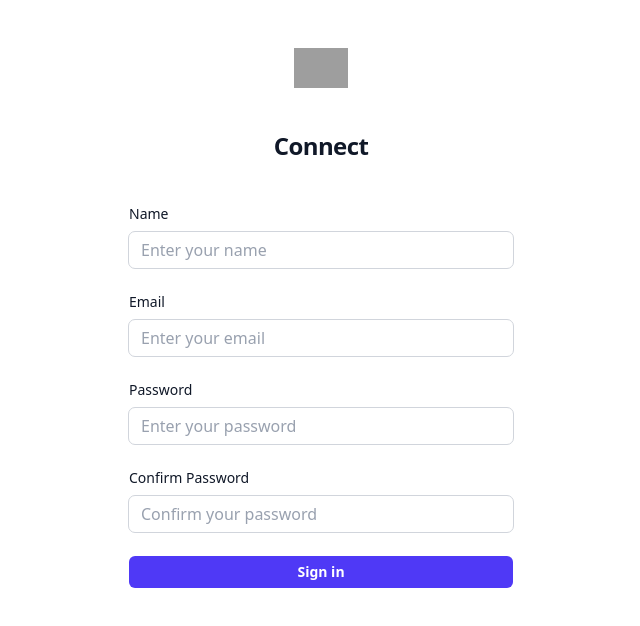
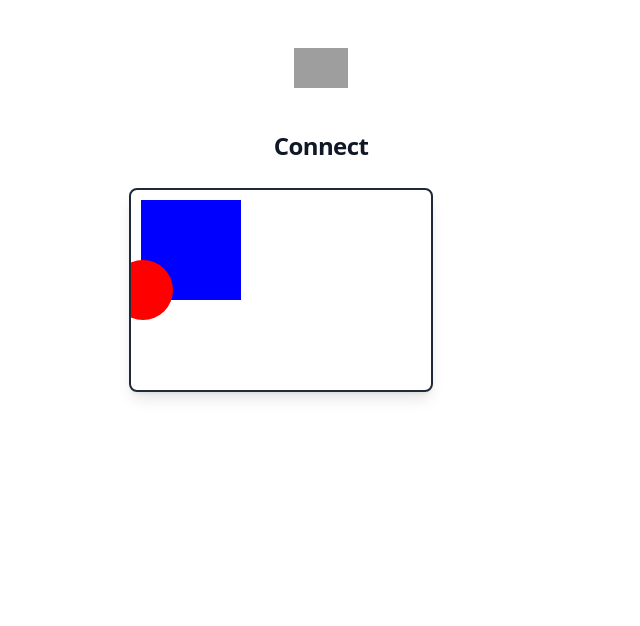
Before and after one commit to dbislimi/ft_transcendence, a React (Vite) app in the folder srcs/frontend/app/: page /Connection in a window 1280 px wide. Shown: the top 626 px of the page, without its empty margins (319-959 px from the left). Built offline with nearby package versions, Linux system fonts and the light colour scheme; grey boxes are pictures that could not be loaded.

Commit message:
front comming

```diff
--- a/srcs/frontend/app/src/Components/Form.tsx
+++ b/srcs/frontend/app/src/Components/Form.tsx
@@ -1,64 +1,46 @@
-import React, { useState } from 'react';
-
-interface UserInfos {
-  name: string;
-  email: string;
-  password: string;
-}
+import React, { useRef, useEffect } from "react";
 
 interface Props {
   type: string;
 }
 
 export default function Form({ type }: Props) {
-  const [errors, setErrors] = useState<{ [key: string]: string }>({});
+  const canvasRef = useRef<HTMLCanvasElement>(null);
+  const xPos = useRef(10);
+  const speed = useRef(2);
+  const direction = useRef(1);
 
-  const handleSubmit = async (e: React.FormEvent<HTMLFormElement>) => {
-    e.preventDefault();
+  useEffect(() => {
+    const canvas = canvasRef.current;
+    if (!canvas) return;
 
-    const name = e.currentTarget.Name.value;
-    const email = e.currentTarget.email.value;
-    const password = e.currentTarget.password.value;
-    const confirmPassword = e.currentTarget.confirmPassword.value;
+    const ctx = canvas.getContext("2d");
+    if (!ctx) return;
 
-    let formErrors: { [key: string]: string } = {};
+    const animate = () => {
+      ctx.clearRect(0, 0, canvas.width, canvas.height);
 
-    if (password !== confirmPassword) {
-      formErrors.password = 'Les mots de passe ne correspondent pas';
-      formErrors.confirmPassword = 'Les mots de passe ne correspondent pas';
-    }
+      // Dessiner le carré bleu statique
+      ctx.fillStyle = "blue";
+      ctx.fillRect(10, 10, 100, 100);
 
-    const passwordRegex = /^(?=.*[a-z])(?=.*[A-Z])(?=.*\d)(?=.*[^A-Za-z0-9]).{5,}$/;
+      // Dessiner le cercle rouge animé
+      ctx.fillStyle = "red";
+      ctx.beginPath();
+      ctx.arc(xPos.current, 100, 30, 0, Math.PI * 2);
+      ctx.fill();
 
-    if (!passwordRegex.test(password)) {
-      formErrors.password =
-        'Le mot de passe doit contenir :\n- 1 majuscule\n- 1 minuscule\n- 1 chiffre\n- 1 caractère spécial\n- 5 caractères minimum';
-    }
+      // Mise à jour de la position
+      xPos.current += speed.current * direction.current;
+      if (xPos.current > canvas.width - 30 || xPos.current < 30) {
+        direction.current *= -1; // Inverser la direction
+      }
 
-    if (Object.keys(formErrors).length > 0) {
-      setErrors(formErrors);
-      return;
-    }
+      requestAnimationFrame(animate);
+    };
 
-    const info: UserInfos = { name, email, password };
-
-    try {
-      const response = await fetch("http://localhost:3000/register", {
-        method: "POST",
-        headers: { "Content-Type": "application/json" },
-        body: JSON.stringify(info),
-      });
-
-      if (response.ok) {
-        alert("Inscription réussie");
-      } else {
-        const data = await response.json();
-        alert(`Erreur : ${data.error || "Erreur serveur"}`);
-      }
-    } catch (error) {
-      alert("Erreur réseau");
-    }
-  };
+    requestAnimationFrame(animate);
+  }, []);
 
   return (
     <div className="flex min-h-full flex-1 flex-col justify-center px-6 py-12 lg:px-8">
@@ -71,94 +53,14 @@ export default function Form({ type }: Props) {
         <h2 className="mt-10 text-center text-2xl/9 font-bold tracking-tight text-gray-900">
           {type}
         </h2>
-      </div>
 
-      <div className="mt-10 sm:mx-auto sm:w-full sm:max-w-sm">
-        <form onSubmit={handleSubmit} className="space-y-6">
-          {/* Name field */}
-          <div>
-            <label htmlFor="Name" className="block text-sm font-medium text-gray-900">
-              Name
-            </label>
-            <div className="mt-2">
-              <input
-                id="Name"
-                name="Name"
-                type="text"
-                placeholder="Enter your name"
-                required
-                className="block w-full rounded-md bg-white px-3 py-1.5 text-base text-gray-900 outline-1 outline-gray-300 placeholder:text-gray-400 focus:outline-indigo-600"
-              />
-            </div>
-          </div>
-
-          {/* Email field */}
-          <div>
-            <label htmlFor="email" className="block text-sm font-medium text-gray-900">
-              Email
-            </label>
-            <div className="mt-2">
-              <input
-                id="email"
-                name="email"
-                type="email"
-                placeholder="Enter your email"
-                required
-                className="block w-full rounded-md bg-white px-3 py-1.5 text-base text-gray-900 outline-1 outline-gray-300 placeholder:text-gray-400 focus:outline-indigo-600"
-              />
-            </div>
-          </div>
-
-          {/* Password field */}
-          <div>
-            <label htmlFor="password" className="block text-sm font-medium text-gray-900">
-              Password
-            </label>
-            <div className="mt-2">
-              <input
-                id="password"
-                name="password"
-                type="password"
-                placeholder="Enter your password"
-                required
-                className="block w-full rounded-md bg-white px-3 py-1.5 text-base text-gray-900 outline-1 outline-gray-300 placeholder:text-gray-400 focus:outline-indigo-600"
-              />
-              {errors.password && (
-                <p className="text-sm text-red-500 mt-1">{errors.password}</p>
-              )}
-            </div>
-          </div>
-
-          {/* Confirm Password field */}
-          <div>
-            <label htmlFor="confirmPassword" className="block text-sm font-medium text-gray-900">
-              Confirm Password
-            </label>
-            <div className="mt-2">
-              <input
-                id="confirmPassword"
-                name="confirmPassword"
-                type="password"
-                placeholder="Confirm your password"
-                required
-                className="block w-full rounded-md bg-white px-3 py-1.5 text-base text-gray-900 outline-1 outline-gray-300 placeholder:text-gray-400 focus:outline-indigo-600"
-              />
-              {errors.confirmPassword && (
-                <p className="text-sm text-red-500 mt-1">{errors.confirmPassword}</p>
-              )}
-            </div>
-          </div>
-
-          {/* Submit button */}
-          <div>
-            <button
-              type="submit"
-              className="flex w-full justify-center rounded-md bg-indigo-600 px-3 py-1.5 text-sm font-semibold text-white hover:bg-indigo-500 focus:outline-indigo-600"
-            >
-              Sign in
-            </button>
-          </div>
-        </form>
+        {/* Canvas avec animation */}
+        <canvas
+          ref={canvasRef}
+          width={300}
+          height={200}
+          className="border-2 border-gray-800 mt-6 rounded-lg shadow-lg"
+        ></canvas>
       </div>
     </div>
   );
```
